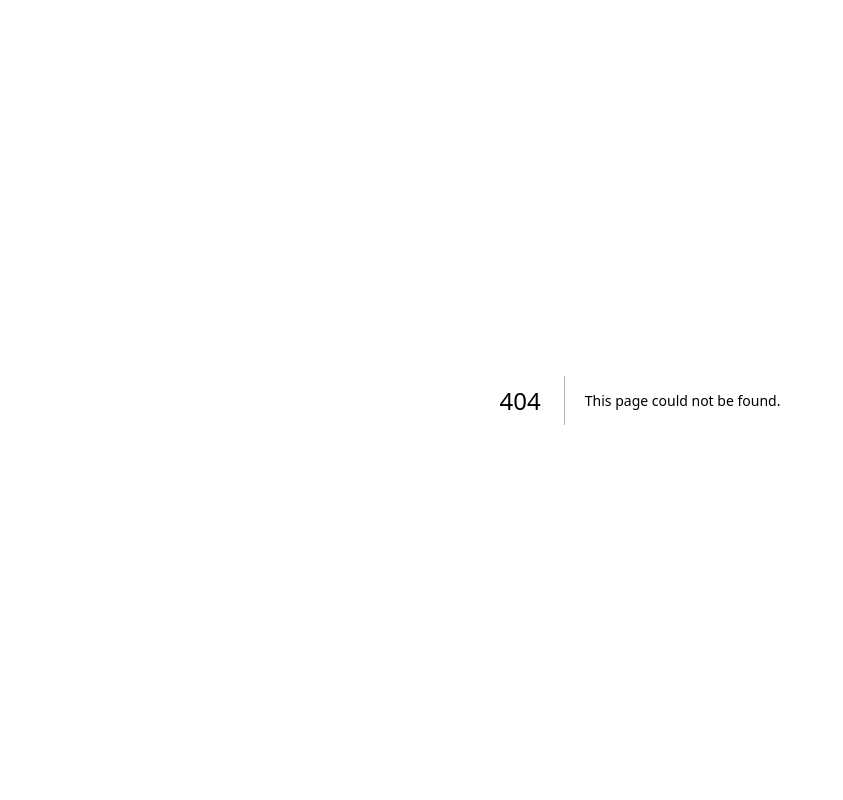
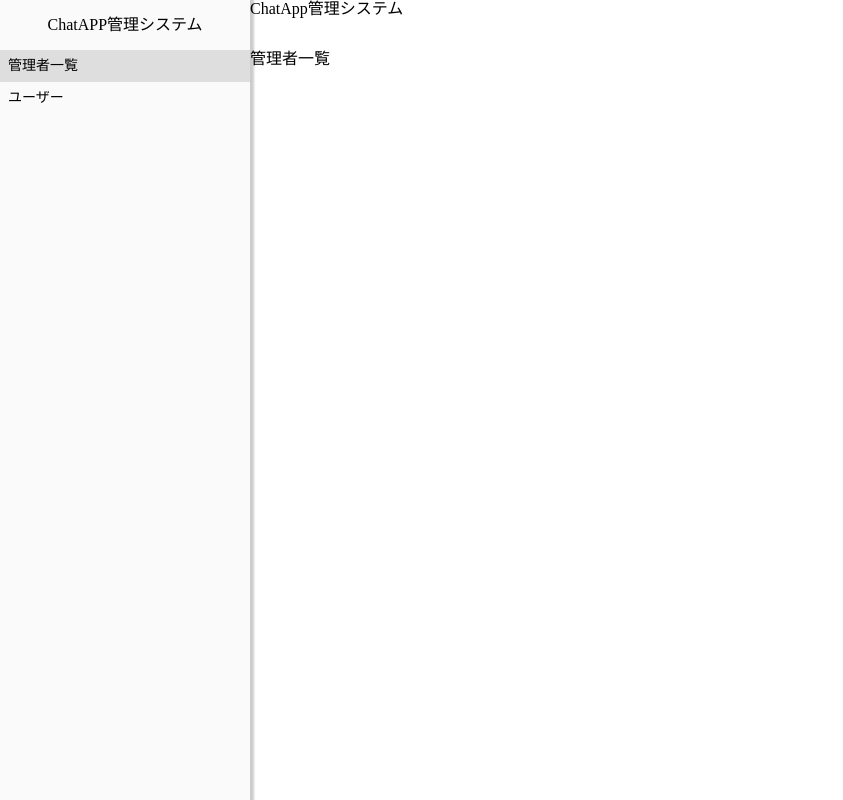
Before and after one commit to RNY9999/ChatApp, a Next.js app in the folder admin/: page /admin in a window 1280 px wide. Before the commit this address had no page. Shown: the whole page, without its empty margins (0-843 px from the left). Built offline with nearby package versions, Linux system fonts and the light colour scheme.

Commit message:
feat #14: 生徒情報をPostgreSQLから参照するように変更

```diff
--- /dev/null
+++ b/admin/src/app/admin/page.tsx
@@ -0,0 +1,7 @@
+export default function AdminPage() {
+  return (
+    <main>
+      <h1>管理者一覧</h1>
+    </main>
+  );
+}
--- a/admin/src/app/layout.tsx
+++ b/admin/src/app/layout.tsx
@@ -1,4 +1,10 @@
 import type { Metadata } from "next";
+import '../styles/global.css';
+import '../styles/variables.css';
+import './top.css';
+
+import Navigation from '../components/navigation/navigation';
+import Header from '../components/header/header';
 
 export const metadata: Metadata = {
   title: "Create Next App",
@@ -12,8 +18,14 @@ export default function RootLayout({
 }>) {
   return (
     <html lang="ja">
-      <body>
-        {children}
+      <body className="body">
+        <Navigation />
+        <div className="main-contents">
+          <Header />
+          <main className="main">
+            {children}
+          </main>
+        </div>
       </body>
     </html>
   );
--- /dev/null
+++ b/admin/src/app/top.css
@@ -0,0 +1,19 @@
+.body {
+  display: grid;
+  grid-template-columns: auto 1fr;
+}
+
+.main-contents {
+  width: 100%;
+  height: 100vh;
+  display: grid;
+  grid-template-rows: auto 1fr;
+  place-items: center;
+  align-items: start;
+}
+
+.main {
+  width: 100%;
+  height: 100%;
+  overflow-y: scroll;
+}
--- /dev/null
+++ b/admin/src/components/header/header.css
@@ -0,0 +1,4 @@
+.header {
+  width: 100%;
+  height: 50px;
+}
--- /dev/null
+++ b/admin/src/components/header/header.tsx
@@ -0,0 +1,11 @@
+import './header.css'
+
+export default function Header() {
+  return (
+    <header className="header">
+      <h1 className="header__title">
+        ChatApp管理システム
+      </h1>
+    </header>
+  );
+}
--- /dev/null
+++ b/admin/src/components/navigation/navigation.css
@@ -0,0 +1,46 @@
+.aside {
+  width: 250px;
+  height: 100vh;
+  background-color: var(--bg-main);
+  display: grid;
+  grid-template-rows: auto 1fr;
+  place-items: center;
+  align-items: start;
+  box-shadow: 2px 0px 2px 2px rgba(0, 0, 0, .2);
+}
+
+.aside__title {
+  width: 100%;
+  height: 50px;
+  display: grid;
+  place-items: center;
+  font-size: 16px;
+}
+
+.navigation {
+  width: 100%;
+}
+
+.navigation__lists {
+  width: 100%;
+  display: grid;
+}
+
+.navigation__list {
+  width: 100%;
+}
+
+.navigation__link {
+  width: 100%;
+  display: block;
+  padding: 8px;
+  font-size: 14px;
+}
+
+.navigation__link:hover {
+  background-color: var(--bg-primary);
+}
+
+.navigation__link.--active {
+  background-color: var(--bg-primary);
+}
--- a/admin/src/components/navigation/navigation.tsx
+++ b/admin/src/components/navigation/navigation.tsx
@@ -1,20 +1,31 @@
+'use client';
 import Link from 'next/link';
+import { usePathname } from 'next/navigation';
+
+import './navigation.css';
 
 export default function Navigation() {
+  const pathname: string = usePathname();
+
   return (
+    <aside className='aside'>
+      <h1 className='aside__title'>
+        ChatAPP管理システム
+      </h1>
       <nav className="navigation">
         <ul className="navigation__lists">
           <li className="navigation__list">
-          <Link href="/admin">
+            <Link href="/admin" className={`navigation__link${pathname.startsWith('/admin') ? ' --active' : ''}`}>
               管理者一覧
             </Link>
           </li>
           <li className="navigation__list">
-          <Link href="/users">
-            ユーザー一覧
+            <Link href="/users" className={`navigation__link${pathname.startsWith('/users') ? ' --active' : ''}`}>
+              ユーザー
             </Link>
           </li>
         </ul>
       </nav>
+    </aside>
   );
 }
--- /dev/null
+++ b/admin/src/styles/global.css
@@ -0,0 +1,415 @@
+/*! destyle.css v4.0.1 | MIT License | https://github.com/nicolas-cusan/destyle.css */
+
+/* Reset box-model and set borders */
+/* ============================================ */
+
+*,
+::before,
+::after {
+  box-sizing: border-box;
+  border-style: solid;
+  border-width: 0;
+  min-width: 0;
+}
+
+/* Document */
+/* ============================================ */
+
+/**
+ * 1. Correct the line height in all browsers.
+ * 2. Prevent adjustments of font size after orientation changes in iOS.
+ * 3. Remove gray overlay on links for iOS.
+ */
+
+html {
+  line-height: 1.15; /* 1 */
+  -webkit-text-size-adjust: 100%; /* 2 */
+  -webkit-tap-highlight-color: transparent; /* 3*/
+}
+
+/* Sections */
+/* ============================================ */
+
+/**
+ * Remove the margin in all browsers.
+ */
+
+body {
+  margin: 0;
+}
+
+/**
+ * Render the `main` element consistently in IE.
+ */
+
+main {
+  display: block;
+}
+
+/* Vertical rhythm */
+/* ============================================ */
+
+p,
+table,
+blockquote,
+address,
+pre,
+iframe,
+form,
+figure,
+dl {
+  margin: 0;
+}
+
+/* Headings */
+/* ============================================ */
+
+h1,
+h2,
+h3,
+h4,
+h5,
+h6 {
+  font-size: inherit;
+  font-weight: inherit;
+  margin: 0;
+}
+
+/* Lists (enumeration) */
+/* ============================================ */
+
+ul,
+ol {
+  margin: 0;
+  padding: 0;
+  list-style: none;
+}
+
+/* Lists (definition) */
+/* ============================================ */
+
+dt {
+  font-weight: bold;
+}
+
+dd {
+  margin-left: 0;
+}
+
+/* Grouping content */
+/* ============================================ */
+
+/**
+ * 1. Add the correct box sizing in Firefox.
+ * 2. Show the overflow in Edge and IE.
+ */
+
+hr {
+  box-sizing: content-box; /* 1 */
+  height: 0; /* 1 */
+  overflow: visible; /* 2 */
+  border-top-width: 1px;
+  margin: 0;
+  clear: both;
+  color: inherit;
+}
+
+/**
+ * 1. Correct the inheritance and scaling of font size in all browsers.
+ * 2. Correct the odd `em` font sizing in all browsers.
+ */
+
+pre {
+  font-family: monospace, monospace; /* 1 */
+  font-size: inherit; /* 2 */
+}
+
+address {
+  font-style: inherit;
+}
+
+/* Text-level semantics */
+/* ============================================ */
+
+/**
+ * Remove the gray background on active links in IE 10.
+ */
+
+a {
+  background-color: transparent;
+  text-decoration: none;
+  color: inherit;
+}
+
+/**
+ * 1. Remove the bottom border in Chrome 57-
+ * 2. Add the correct text decoration in Chrome, Edge, IE, Opera, and Safari.
+ */
+
+abbr[title] {
+  text-decoration: underline dotted; /* 2 */
+}
+
+/**
+ * Add the correct font weight in Chrome, Edge, and Safari.
+ */
+
+b,
+strong {
+  font-weight: bolder;
+}
+
+/**
+ * 1. Correct the inheritance and scaling of font size in all browsers.
+ * 2. Correct the odd `em` font sizing in all browsers.
+ */
+
+code,
+kbd,
+samp {
+  font-family: monospace, monospace; /* 1 */
+  font-size: inherit; /* 2 */
+}
+
+/**
+ * Add the correct font size in all browsers.
+ */
+
+small {
+  font-size: 80%;
+}
+
+/**
+ * Prevent `sub` and `sup` elements from affecting the line height in
+ * all browsers.
+ */
+
+sub,
+sup {
+  font-size: 75%;
+  line-height: 0;
+  position: relative;
+  vertical-align: baseline;
+}
+
+sub {
+  bottom: -0.25em;
+}
+
+sup {
+  top: -0.5em;
+}
+
+/* Replaced content */
+/* ============================================ */
+
+/**
+ * Prevent vertical alignment issues.
+ */
+
+svg,
+img,
+embed,
+object,
+iframe {
+  vertical-align: bottom;
+}
+
+/* Forms */
+/* ============================================ */
+
+/**
+ * Reset form fields to make them styleable.
+ * 1. Make form elements stylable across systems iOS especially.
+ * 2. Inherit text-transform from parent.
+ */
+
+button,
+input,
+optgroup,
+select,
+textarea {
+  -webkit-appearance: none; /* 1 */
+  appearance: none;
+  vertical-align: middle;
+  color: inherit;
+  font: inherit;
+  background: transparent;
+  padding: 0;
+  margin: 0;
+  border-radius: 0;
+  text-align: inherit;
+  text-transform: inherit; /* 2 */
+}
+
+/**
+ * Correct cursors for clickable elements.
+ */
+
+button,
+[type="button"],
+[type="reset"],
+[type="submit"] {
+  cursor: pointer;
+}
+
+button:disabled,
+[type="button"]:disabled,
+[type="reset"]:disabled,
+[type="submit"]:disabled {
+  cursor: default;
+}
+
+/**
+ * Improve outlines for Firefox and unify style with input elements & buttons.
+ */
+
+:-moz-focusring {
+  outline: auto;
+}
+
+select:disabled {
+  opacity: inherit;
+}
+
+/**
+ * Remove padding
+ */
+
+option {
+  padding: 0;
+}
+
+/**
+ * Reset to invisible
+ */
+
+fieldset {
+  margin: 0;
+  padding: 0;
+  min-width: 0;
+}
+
+legend {
+  padding: 0;
+}
+
+/**
+ * Add the correct vertical alignment in Chrome, Firefox, and Opera.
+ */
+
+progress {
+  vertical-align: baseline;
+}
+
+/**
+ * Remove the default vertical scrollbar in IE 10+.
+ */
+
+textarea {
+  overflow: auto;
+}
+
+/**
+ * Correct the cursor style of increment and decrement buttons in Chrome.
+ */
+
+[type="number"]::-webkit-inner-spin-button,
+[type="number"]::-webkit-outer-spin-button {
+  height: auto;
+}
+
+/**
+ * Correct the outline style in Safari.
+ */
+
+[type="search"] {
+  outline-offset: -2px; /* 1 */
+}
+
+/**
+ * Remove the inner padding in Chrome and Safari on macOS.
+ */
+
+[type="search"]::-webkit-search-decoration {
+  -webkit-appearance: none;
+}
+
+/**
+ * 1. Correct the inability to style clickable types in iOS and Safari.
+ * 2. Fix font inheritance.
+ */
+
+::-webkit-file-upload-button {
+  -webkit-appearance: button; /* 1 */
+  font: inherit; /* 2 */
+}
+
+/**
+ * Fix appearance for Firefox
+ */
+[type="number"] {
+  -moz-appearance: textfield;
+}
+
+/**
+ * Clickable labels
+ */
+
+label[for] {
+  cursor: pointer;
+}
+
+/* Interactive */
+/* ============================================ */
+
+/*
+ * Add the correct display in Edge, IE 10+, and Firefox.
+ */
+
+details {
+  display: block;
+}
+
+/*
+ * Add the correct display in all browsers.
+ */
+
+summary {
+  display: list-item;
+}
+
+/*
+ * Remove outline for editable content.
+ */
+
+[contenteditable]:focus {
+  outline: auto;
+}
+
+/* Tables */
+/* ============================================ */
+
+/**
+1. Correct table border color inheritance in all Chrome and Safari.
+*/
+
+table {
+  border-color: inherit; /* 1 */
+  border-collapse: collapse;
+}
+
+caption {
+  text-align: left;
+}
+
+td,
+th {
+  vertical-align: top;
+  padding: 0;
+}
+
+th {
+  text-align: left;
+  font-weight: bold;
+}
--- /dev/null
+++ b/admin/src/styles/variables.css
@@ -0,0 +1,7 @@
+/* variables */
+:root {
+  /* background color */
+  --bg-main: #fafafa;
+  --bg-primary: #dedede;
+  --bg-accent: rgb(56, 77, 198);
+}
```
Also changed, not shown: admin/src/app/page.tsx (+1 -13 lines), admin/src/app/users/page.tsx (+13 -18 lines). Lines whose indentation alone changed are shown as unchanged.
